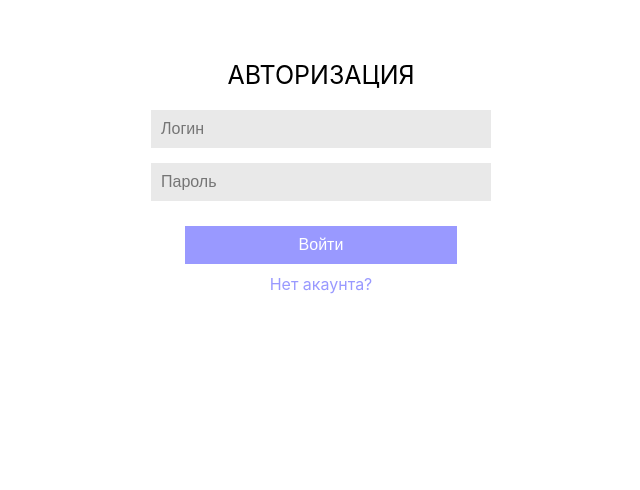
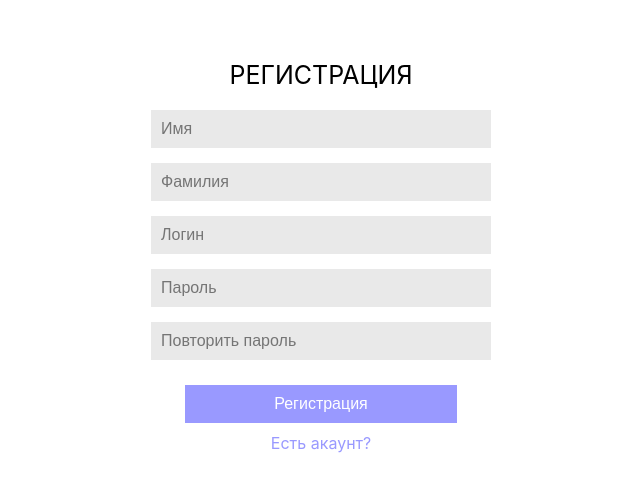
Before and after one commit to Kiteny/auth-app, a React (Create React App) app: page /signup in a window 1280 px wide. Before the commit this address led to /auth. Shown: the top 490 px of the page, without its empty margins (319-959 px from the left). Built offline with nearby package versions, Linux system fonts and the light colour scheme.

Commit message:
Изменил роуты

```diff
--- a/src/app/App.jsx
+++ b/src/app/App.jsx
@@ -7,9 +7,9 @@ const App = () => {
   return (
     <Router>
       <Switch>
-        <Route path="/auth" component={AuthForm} exact/>
-        <Route path="/reg" component={RegForm} exact/>
-        <Redirect to="/auth"/>
+        <Route path="/login" component={AuthForm} exact/>
+        <Route path="/signup" component={RegForm} exact/>
+        <Redirect to="/login"/>
       </Switch>
     </Router>
   );
--- a/src/features/user/AuthForm/AuthForm.jsx
+++ b/src/features/user/AuthForm/AuthForm.jsx
@@ -7,7 +7,7 @@ const AuthForm = () => {
       header="Авторизация"
       buttonTitle="Войти"
       linkTitle="Нет акаунта?"
-      linkTo="/reg"
+      linkTo="/signup"
     >
       <FormInput placeholder="Логин" />
       <FormInput placeholder="Пароль" type="password" />
--- a/src/features/user/RegForm/RegForm.jsx
+++ b/src/features/user/RegForm/RegForm.jsx
@@ -7,7 +7,7 @@ const RegForm = () => {
       header="Регистрация"
       buttonTitle="Регистрация"
       linkTitle="Есть акаунт?"
-      linkTo="/auth"
+      linkTo="/login"
     >
       <FormInput placeholder="Имя" />
       <FormInput placeholder="Фамилия" />
```
